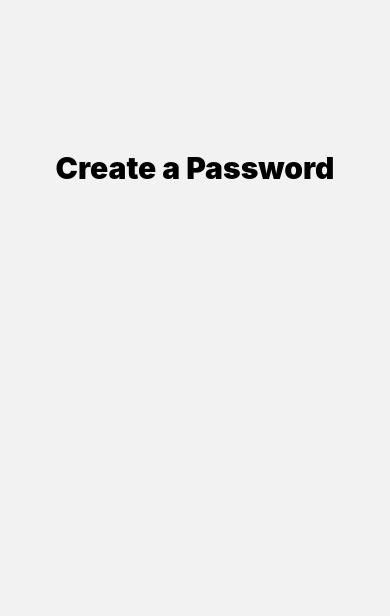
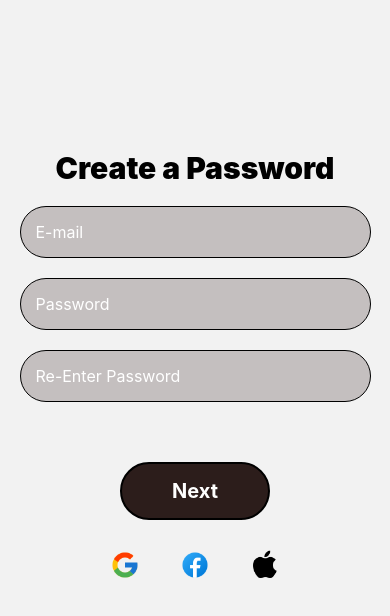
Before and after one commit to Avishka-kavishan/Travel_APP, a React Native app: screen /PasswordE in a window 390 px wide. Shown: the top 616 px of the page. Built offline with nearby package versions, Linux system fonts and the light colour scheme.

Commit message:
add login page

```diff
--- a/package.json
+++ b/package.json
@@ -1,5 +1,5 @@
 {
-  "name": "Pizza_App",
+  "name": "Travel_App",
   "version": "0.0.1",
   "private": true,
   "scripts": {
--- a/src/Screens/PasswordEnter/PasswordE.tsx
+++ b/src/Screens/PasswordEnter/PasswordE.tsx
@@ -1,11 +1,23 @@
 import { View, Text, StyleSheet } from 'react-native'
 import React from 'react'
 import TextCom from '../../Components/text'
+import InpunField from '../../Components/InpunField'
+import Button from '../../Components/Button'
+import SocialB from '../../Components/SocialB'
 
 const PasswordE = ({navigation}) => {
   return (
-    <View>
+    <View style={styles.container}>
       <TextCom lable={'Create a Password'} />
+
+      <InpunField placeholder={"E-mail"} keyboardType={'email'}  />
+      <InpunField placeholder={"Password"} keyboardType={'password'} secureTextEntry={true}  />
+      <InpunField placeholder={"Re-Enter Password"} keyboardType={'email'} secureTextEntry={true} />
+
+      <Button lable={"Next"} onPress={() => navigation.navigate()}/>
+
+      <SocialB/>
+
     </View>
   )
 }
--- a/src/Screens/SignUp/SignUp.tsx
+++ b/src/Screens/SignUp/SignUp.tsx
@@ -16,7 +16,7 @@ const SignUp = ({navigation}) => {
         <InpunField placeholder={'User Email' } keyboardType={'User email'}/>
         <InpunField placeholder={'Tel-No' } keyboardType="numeric" maxLength={10}/>
 
-        <Text style={styles.social}>You have an account <Text>LogIn</Text> </Text>
+        <Text style={styles.social}>You have an account <Text style={styles.login} onPress={()=> navigation.navigate()}>LogIn</Text> </Text>
 
         <Button lable={'Register'} onPress={()=> navigation.navigate(Verification)} />
 
@@ -50,9 +50,11 @@ const styles = StyleSheet.create({
         textAlign:'center',
         marginTop:10,
         fontSize:15,
-        fontWeight:'bold'
+        fontWeight:'500',
     },
-
+    login:{
+        color:"white",
+    }
 })
 
 export default SignUp
```
Also changed, not shown: src/Screens/LogIn/LogIn.tsx (added, +12 -0 lines), 1 other file (tests, documents, lock files or other folders).
